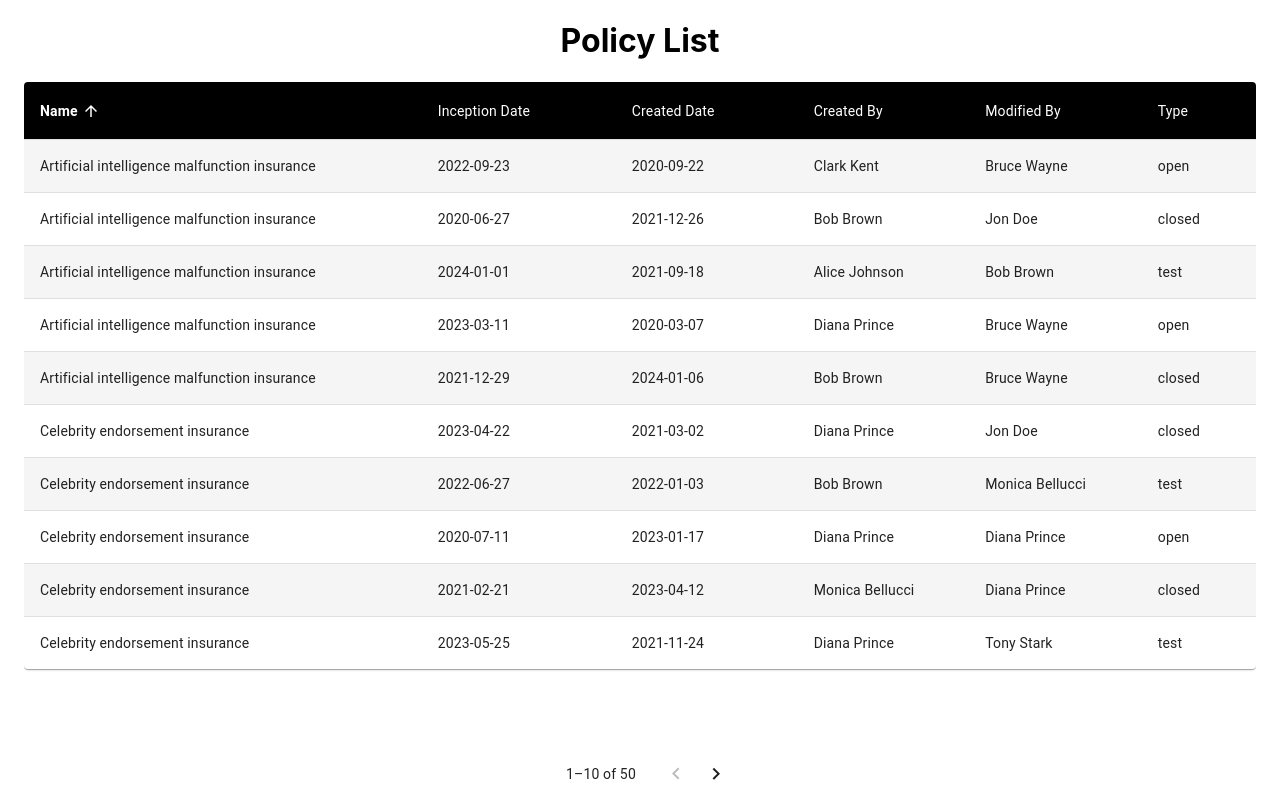
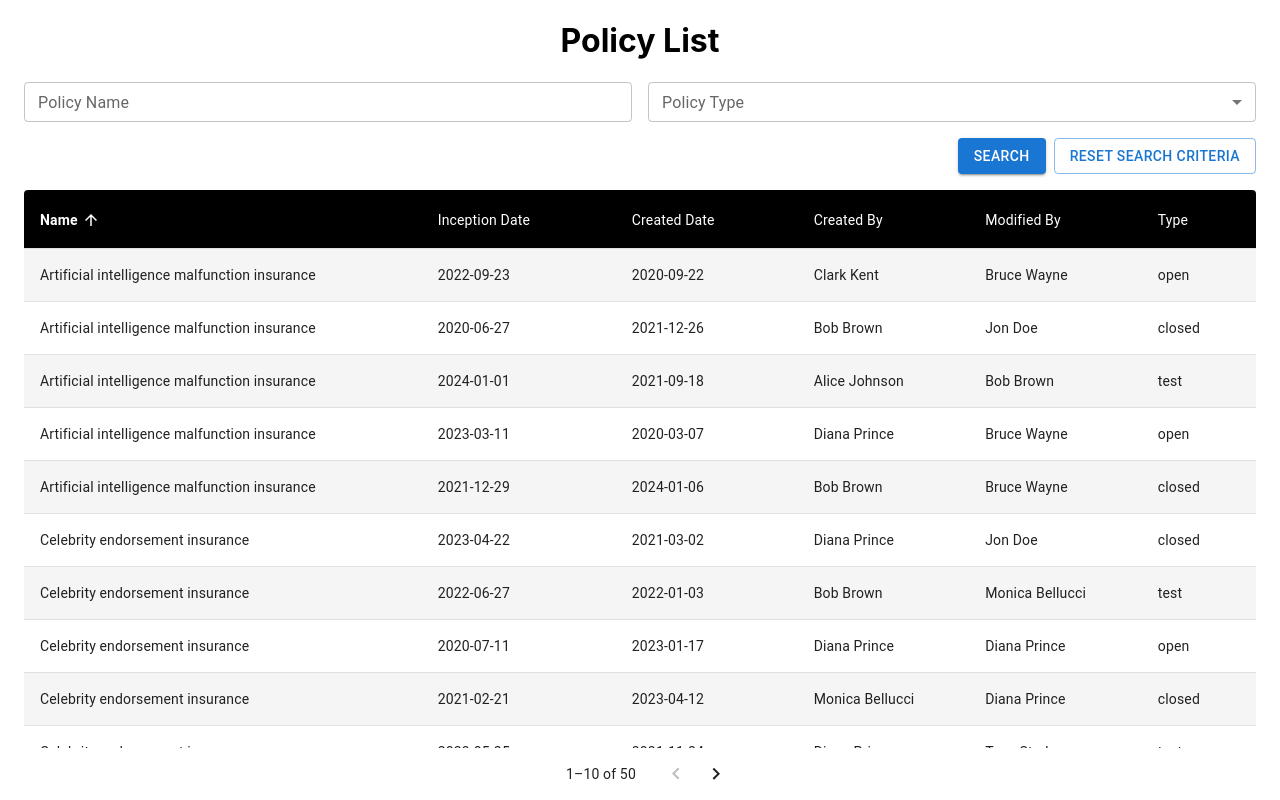
Before and after one commit to kalkusa/hx-miro-policies, a React (Create React App) app: page / in a window 1280 px wide. Built offline with nearby package versions, Linux system fonts and the light colour scheme.

Commit message:
Add simple search filter

```diff
--- /dev/null
+++ b/src/Components/Filter.tsx
@@ -0,0 +1,75 @@
+import React, { useState } from "react";
+import {
+  Box,
+  Button,
+  TextField,
+  Select,
+  MenuItem,
+  FormControl,
+  InputLabel,
+} from "@mui/material";
+
+interface FilterProps {
+  onSearch: (name: string, type: string) => void;
+  onReset: () => void;
+}
+
+const Filter: React.FC<FilterProps> = ({ onSearch, onReset }) => {
+  const [name, setName] = useState("");
+  const [type, setType] = useState("");
+
+  const handleSearch = () => {
+    onSearch(name, type);
+  };
+
+  const handleReset = () => {
+    setName("");
+    setType("");
+    onReset();
+  };
+
+  return (
+    <Box sx={{ marginBottom: 2 }}>
+      <Box
+        sx={{
+          display: "flex",
+          justifyContent: "space-between",
+          gap: 2,
+          marginBottom: 2,
+        }}
+      >
+        <TextField
+          label="Policy Name"
+          variant="outlined"
+          value={name}
+          onChange={(e) => setName(e.target.value)}
+          size="small"
+          sx={{ flex: 1 }}
+        />
+        <FormControl sx={{ flex: 1 }} size="small">
+          <InputLabel id="policy-type-label">Policy Type</InputLabel>
+          <Select
+            labelId="policy-type-label"
+            value={type}
+            label="Policy Type"
+            onChange={(e) => setType(e.target.value as string)}
+          >
+            <MenuItem value="open">Open</MenuItem>
+            <MenuItem value="closed">Closed</MenuItem>
+            <MenuItem value="test">Test</MenuItem>
+          </Select>
+        </FormControl>
+      </Box>
+      <Box sx={{ display: "flex", justifyContent: "flex-end", gap: 1 }}>
+        <Button variant="contained" color="primary" onClick={handleSearch}>
+          Search
+        </Button>
+        <Button variant="outlined" onClick={handleReset}>
+          Reset Search Criteria
+        </Button>
+      </Box>
+    </Box>
+  );
+};
+
+export default Filter;
--- a/src/Components/PolicyList.tsx
+++ b/src/Components/PolicyList.tsx
@@ -1,4 +1,4 @@
-import React, { useState } from "react";
+import React, { useState, useCallback } from "react";
 import {
   Container,
   Table,
@@ -13,8 +13,15 @@ import {
   tableCellClasses,
   Box,
   TableSortLabel,
+  TextField,
+  Select,
+  MenuItem,
+  FormControl,
+  InputLabel,
+  Button,
 } from "@mui/material";
 import { visuallyHidden } from "@mui/utils";
+import Filter from "./Filter";
 
 interface Policy {
   id: number;
@@ -115,6 +122,20 @@ const PolicyList: React.FC = () => {
   const rowsPerPage = 10;
   const [order, setOrder] = useState<Order>("asc");
   const [orderBy, setOrderBy] = useState<keyof Policy>("name");
+  const [searchName, setSearchName] = useState("");
+  const [searchType, setSearchType] = useState("");
+
+  const handleSearch = useCallback((name: string, type: string) => {
+    setSearchName(name);
+    setSearchType(type);
+    setPage(0); // Reset to the first page
+  }, []);
+
+  const handleReset = useCallback(() => {
+    setSearchName("");
+    setSearchType("");
+    setPage(0); // Reset to the first page
+  }, []);
 
   const handleChangePage = (event: unknown, newPage: number) => {
     setPage(newPage);
@@ -129,7 +150,13 @@ const PolicyList: React.FC = () => {
     setOrderBy(property);
   };
 
-  const sortedPolicies = [...policies].sort((a, b) => {
+  const filteredPolicies = policies.filter(
+    (policy) =>
+      policy.name.toLowerCase().includes(searchName.toLowerCase()) &&
+      (searchType ? policy.type === searchType : true)
+  );
+
+  const sortedPolicies = [...filteredPolicies].sort((a, b) => {
     if (a[orderBy] < b[orderBy]) {
       return order === "asc" ? -1 : 1;
     }
@@ -146,6 +173,7 @@ const PolicyList: React.FC = () => {
     >
       <Box sx={{ flex: "0 1 auto" }}>
         <h1>Policy List</h1>
+        <Filter onSearch={handleSearch} onReset={handleReset} />
       </Box>
       <Box sx={{ flex: "1 1 auto", overflow: "auto" }}>
         <TableContainer component={Paper}>
@@ -163,12 +191,12 @@ const PolicyList: React.FC = () => {
                       direction={orderBy === headCell.id ? order : "asc"}
                       onClick={(event) => handleRequestSort(event, headCell.id)}
                       sx={{
-                        color: "inherit", // ensure it inherits the color
+                        color: "inherit",
                         "&.Mui-active": {
-                          color: "inherit", // ensure active state inherits the color
+                          color: "inherit",
                         },
                         ".MuiTableSortLabel-icon": {
-                          color: "inherit !important", // ensure icon color remains the same
+                          color: "inherit !important",
                         },
                       }}
                     >
@@ -206,7 +234,7 @@ const PolicyList: React.FC = () => {
         <TablePagination
           rowsPerPageOptions={[]}
           component="div"
-          count={policies.length}
+          count={filteredPolicies.length}
           rowsPerPage={rowsPerPage}
           page={page}
           onPageChange={handleChangePage}
```
